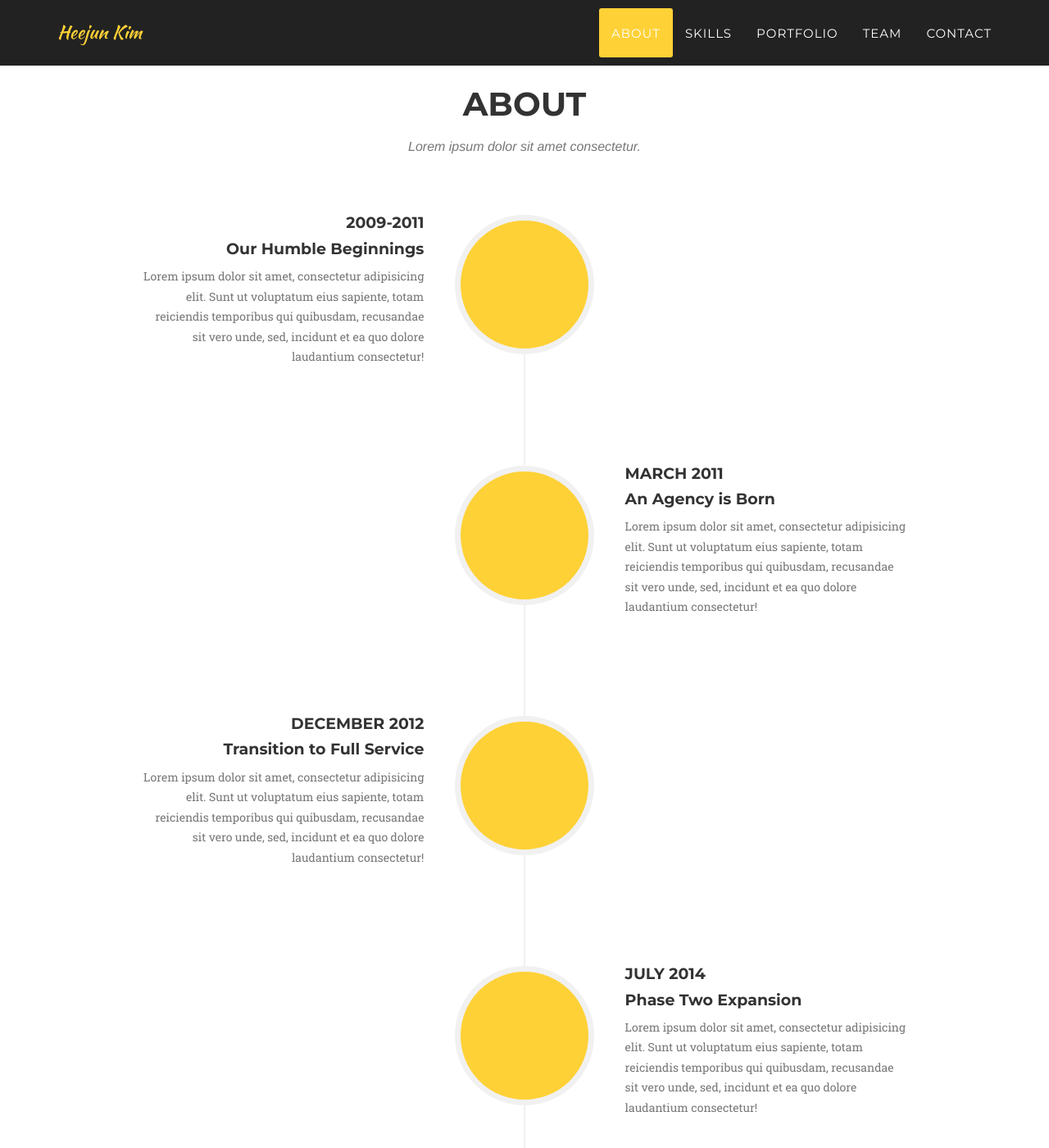
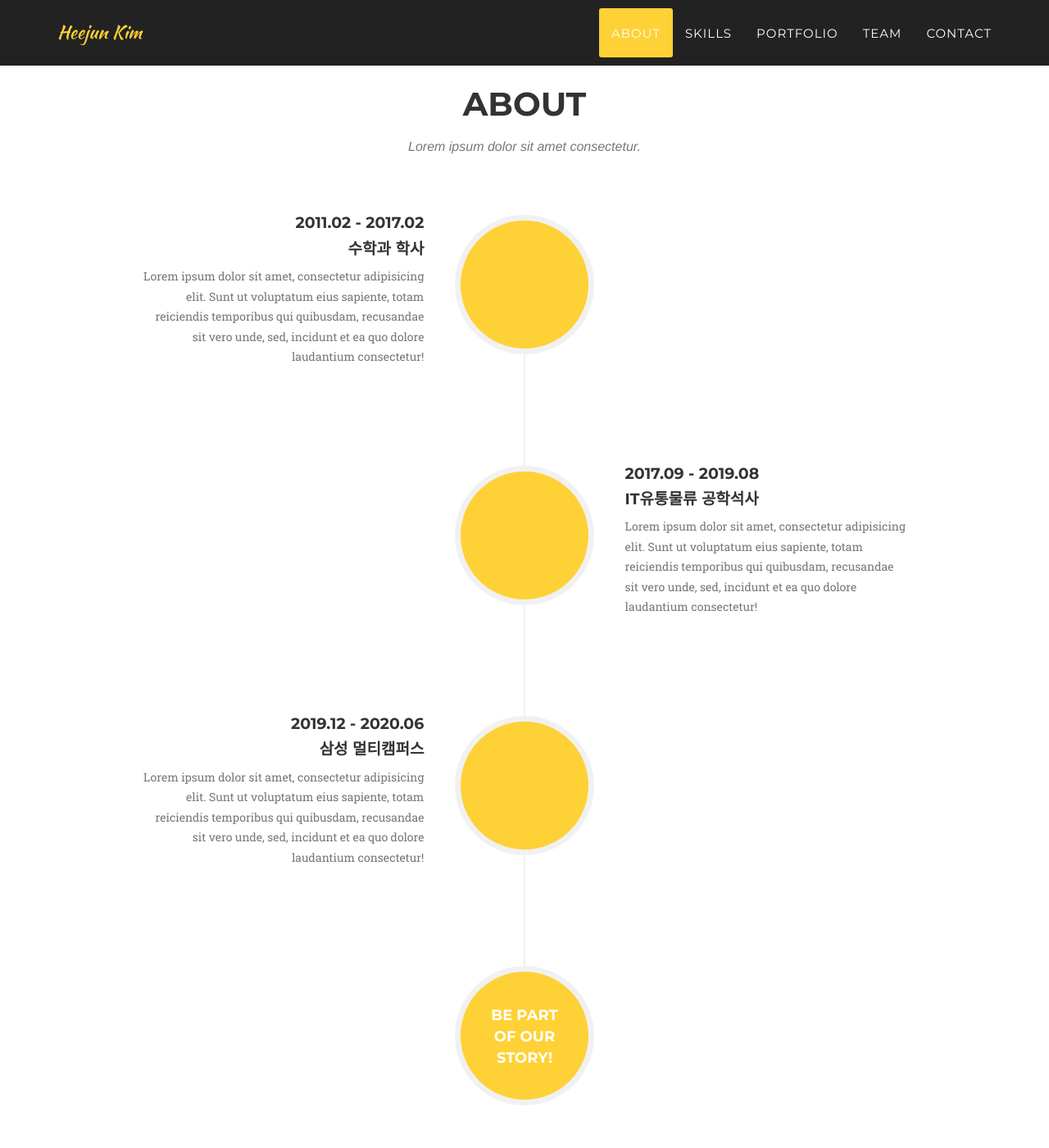
Before and after one commit to heejun1942/heejun1942.github.io, a Jekyll site: the page built from _posts/2014-07-16-project-3.markdown, in a window 1280 px wide and 1400 px high, scrolled down 853 px. Shown: the whole window at 82% size. Built offline with Jekyll 4.4.1, drawn with Linux system fonts in a browser that asks for light colours; nearby versions of some CDN libraries; some web fonts are replaced.

Commit message:
200703 || Update file

```diff
--- a/_includes/about.html
+++ b/_includes/about.html
@@ -12,12 +12,12 @@
                     <ul class="timeline">
                         <li>
                             <div class="timeline-image">
-                                <img class="img-circle img-responsive" src="img/about/1.jpg" alt="">
+                                <img class="img-circle img-responsive" src="img/about/math.jpg" alt="">
                             </div>
                             <div class="timeline-panel">
                                 <div class="timeline-heading">
-                                    <h4>2009-2011</h4>
-                                    <h4 class="subheading">Our Humble Beginnings</h4>
+                                    <h4>2011.02 - 2017.02</h4>
+                                    <h4 class="subheading">수학과 학사</h4>
                                 </div>
                                 <div class="timeline-body">
                                     <p class="text-muted">Lorem ipsum dolor sit amet, consectetur adipisicing elit. Sunt ut voluptatum eius sapiente, totam reiciendis temporibus qui quibusdam, recusandae sit vero unde, sed, incidunt et ea quo dolore laudantium consectetur!</p>
@@ -26,12 +26,12 @@
                         </li>
                         <li class="timeline-inverted">
                             <div class="timeline-image">
-                                <img class="img-circle img-responsive" src="img/about/2.jpg" alt="">
+                                <img class="img-circle img-responsive" src="img/about/logistics.jpg" alt="">
                             </div>
                             <div class="timeline-panel">
                                 <div class="timeline-heading">
-                                    <h4>March 2011</h4>
-                                    <h4 class="subheading">An Agency is Born</h4>
+                                    <h4>2017.09 - 2019.08</h4>
+                                    <h4 class="subheading">IT유통물류 공학석사</h4>
                                 </div>
                                 <div class="timeline-body">
                                     <p class="text-muted">Lorem ipsum dolor sit amet, consectetur adipisicing elit. Sunt ut voluptatum eius sapiente, totam reiciendis temporibus qui quibusdam, recusandae sit vero unde, sed, incidunt et ea quo dolore laudantium consectetur!</p>
@@ -40,19 +40,19 @@
                         </li>
                         <li>
                             <div class="timeline-image">
-                                <img class="img-circle img-responsive" src="img/about/3.jpg" alt="">
+                                <img class="img-circle img-responsive" src="img/about/ai.jpg" alt="">
                             </div>
                             <div class="timeline-panel">
                                 <div class="timeline-heading">
-                                    <h4>December 2012</h4>
-                                    <h4 class="subheading">Transition to Full Service</h4>
+                                    <h4>2019.12 - 2020.06</h4>
+                                    <h4 class="subheading">삼성 멀티캠퍼스</h4>
                                 </div>
                                 <div class="timeline-body">
                                     <p class="text-muted">Lorem ipsum dolor sit amet, consectetur adipisicing elit. Sunt ut voluptatum eius sapiente, totam reiciendis temporibus qui quibusdam, recusandae sit vero unde, sed, incidunt et ea quo dolore laudantium consectetur!</p>
                                 </div>
                             </div>
                         </li>
-                        <li class="timeline-inverted">
+                        <!-- <li class="timeline-inverted">
                             <div class="timeline-image">
                                 <img class="img-circle img-responsive" src="img/about/4.jpg" alt="">
                             </div>
@@ -65,7 +65,7 @@
                                     <p class="text-muted">Lorem ipsum dolor sit amet, consectetur adipisicing elit. Sunt ut voluptatum eius sapiente, totam reiciendis temporibus qui quibusdam, recusandae sit vero unde, sed, incidunt et ea quo dolore laudantium consectetur!</p>
                                 </div>
                             </div>
-                        </li>
+                        </li> -->
                         <li class="timeline-inverted">
                             <div class="timeline-image">
                                 <h4>Be Part
```
Also changed, not shown: img/about/ai.jpg (added), img/about/logistics.jpg (added), img/about/math.jpg (added).
